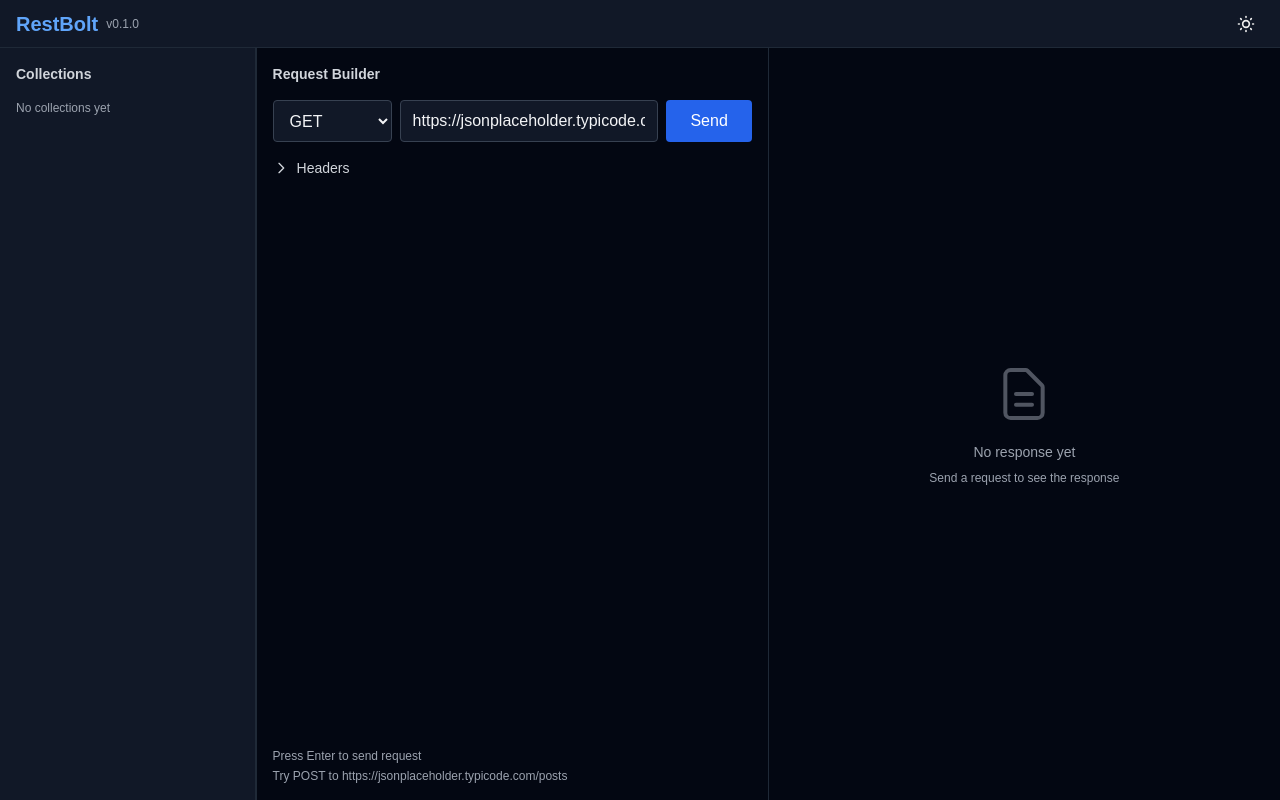
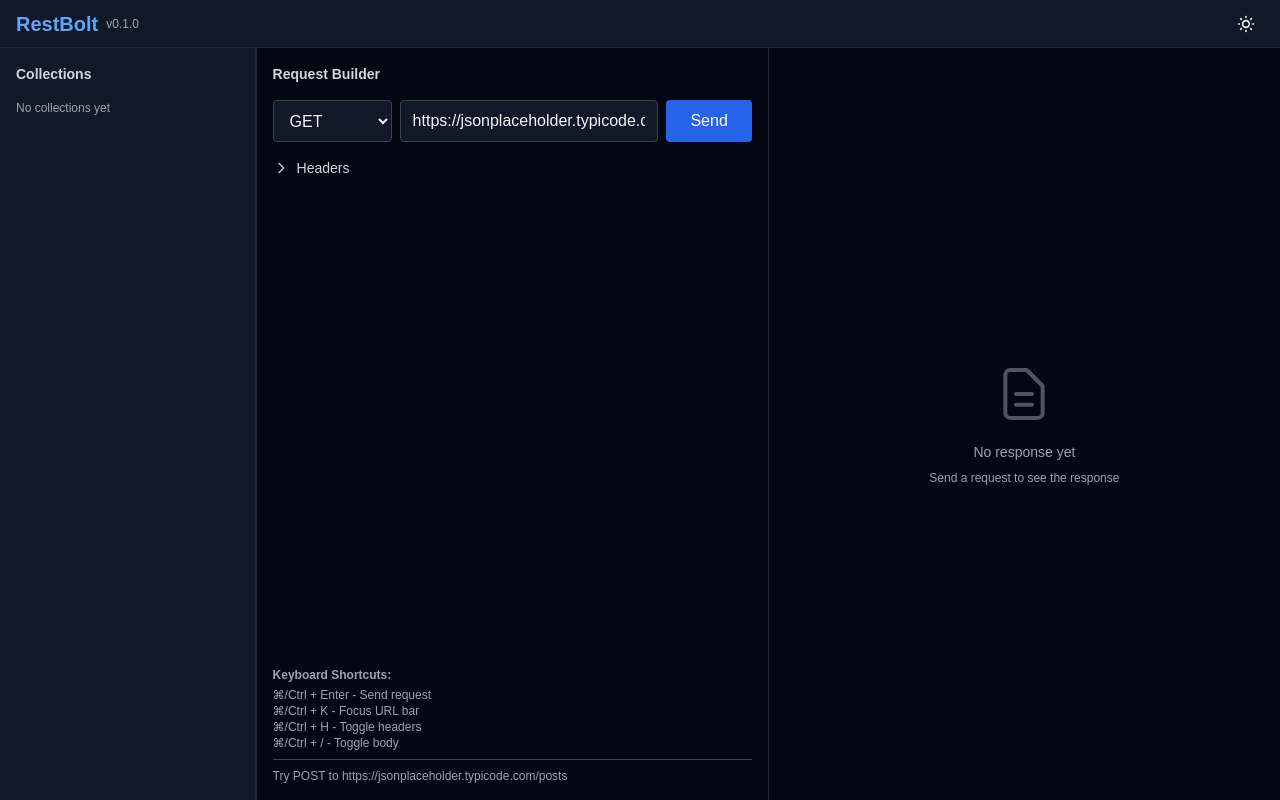
Before and after one commit to Dancode-188/restbolt, a Next.js app: page / in a window 1280 px wide. Built offline with nearby package versions, Linux system fonts and the light colour scheme.

Commit message:
Add global keyboard shortcuts for faster workflow

```diff
--- a/package.json
+++ b/package.json
@@ -16,7 +16,7 @@
     "next": "15.1.3",
     "react": "^19.0.0",
     "react-dom": "^19.0.0",
-    "react-hotkeys-hook": "^4.6.1",
+    "react-hotkeys-hook": "^4.6.2",
     "react-resizable-panels": "^2.1.9",
     "zustand": "^5.0.2"
   },
--- a/src/components/RequestBuilder.tsx
+++ b/src/components/RequestBuilder.tsx
@@ -1,9 +1,10 @@
 'use client';
 
-import { useState, useEffect } from 'react';
+import { useState, useEffect, useRef } from 'react';
 import { useStore } from '@/lib/store';
 import { httpClient } from '@/lib/http-client';
 import Editor from '@monaco-editor/react';
+import { useHotkeys } from 'react-hotkeys-hook';
 
 const HTTP_METHODS = ['GET', 'POST', 'PUT', 'DELETE', 'PATCH', 'HEAD', 'OPTIONS'] as const;
 const METHODS_WITH_BODY = ['POST', 'PUT', 'PATCH'];
@@ -36,6 +37,32 @@ export default function RequestBuilder() {
   const [error, setError] = useState<string | null>(null);
   const [showHeaders, setShowHeaders] = useState(false);
   const [showBody, setShowBody] = useState(false);
+
+  const urlInputRef = useRef<HTMLInputElement>(null);
+
+  // Keyboard shortcuts
+  useHotkeys('ctrl+enter, meta+enter', (e) => {
+    e.preventDefault();
+    handleSend();
+  }, { enableOnFormTags: true });
+
+  useHotkeys('ctrl+k, meta+k', (e) => {
+    e.preventDefault();
+    urlInputRef.current?.focus();
+    urlInputRef.current?.select();
+  }, { enableOnFormTags: true });
+
+  useHotkeys('ctrl+h, meta+h', (e) => {
+    e.preventDefault();
+    setShowHeaders(prev => !prev);
+  });
+
+  useHotkeys('ctrl+/, meta+/', (e) => {
+    e.preventDefault();
+    if (hasBody) {
+      setShowBody(prev => !prev);
+    }
+  });
 
   // Auto-open body section when method supports it
   useEffect(() => {
@@ -125,6 +152,7 @@ export default function RequestBuilder() {
           </select>
 
           <input
+            ref={urlInputRef}
             type="text"
             value={url}
             onChange={(e) => setUrl(e.target.value)}
@@ -288,9 +316,15 @@ export default function RequestBuilder() {
       )}
 
       {!showHeaders && !showBody && (
-        <div className="p-4 text-xs text-gray-500 dark:text-gray-400 mt-auto">
-          <p>Press Enter to send request</p>
-          <p className="mt-1">Try POST to https://jsonplaceholder.typicode.com/posts</p>
+        <div className="p-4 text-xs text-gray-500 dark:text-gray-400 mt-auto space-y-2">
+          <div>
+            <p className="font-semibold mb-1">Keyboard Shortcuts:</p>
+            <p>⌘/Ctrl + Enter - Send request</p>
+            <p>⌘/Ctrl + K - Focus URL bar</p>
+            <p>⌘/Ctrl + H - Toggle headers</p>
+            <p>⌘/Ctrl + / - Toggle body</p>
+          </div>
+          <p className="pt-2 border-t border-gray-200 dark:border-gray-700">Try POST to https://jsonplaceholder.typicode.com/posts</p>
         </div>
       )}
     </div>
```
Also changed, not shown: 1 other file (tests, documents, lock files or other folders).
